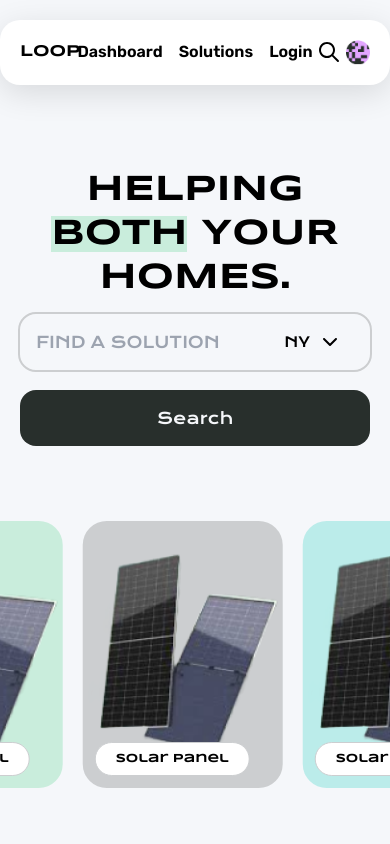
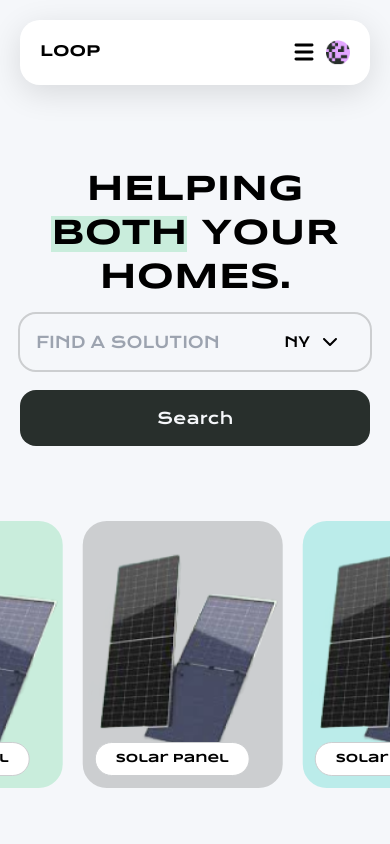
Before and after one commit to pranavkannepalli/loop, a Next.js app: page / in a window 390 px wide. Shown: the top 844 px of the page. Built offline with nearby package versions, Linux system fonts and the light colour scheme.

Commit message:
Made navbar responsive

```diff
--- a/components/Navbar/index.js
+++ b/components/Navbar/index.js
@@ -1,28 +1,46 @@
+"use client";
+
 import Link from "next/link";
 import Icon from "../Icon";
 import Image from "next/image";
+import { AnimatePresence, motion } from "framer-motion";
+import { useState } from "react";
 
 export default function Navbar() {
+	const [showMenu, changeShowMenu] = useState(false);
+
 	return (
-		<div className="absolute w-full flex flex-col items-center justify-center top-[20px]">
-			<nav className="bg-white-100 rounded-[20px] shadow-card w-full layout">
-				<div className="!py-5 grid grid-cols-5 items-center">
-					<Link href="/">
+		<>
+			<nav style={{
+				width: "min(1440px, calc(100vw - 40px)"
+			}} className="z-40 fixed top-[20px] bg-white-100 rounded-[20px] shadow-card max-w-[1440px] left-[50%] translate-x-[-50%]">
+				<div className="!py-5 grid items-center">
+					<Link href="/" style={{ justifySelf: "flex-start", gridRow: 1 }}>
 						<h4>Loop</h4>
 					</Link>
-					<div className="flex flex-row gap-4 items-center justify-center col-span-3">
+					<div style={{ gridRow: 1}} className="hidden md:flex flex-row gap-4 items-center justify-self-center justify-center col-span-3">
 						<Link href="/dashboard">Dashboard</Link>
 						<Link href="/solutions">Solutions</Link>
 						<Link href="/login">Login</Link>
 					</div>
-					<div className="flex justify-end h-full items-center gap-[5px]">
-						<Icon name="search" />
+					<div style={{ gridRow: 1 }} className="justify-self-end flex justify-end h-full items-center gap-[10px]">
+						<Icon name="menu" className="md:hidden"  onClick={() => changeShowMenu(true)} />
 						<Link href="/dashboard">
 							<Image alt="Profile Picture" src="/User.png" height={24} width={24} />
 						</Link>
 					</div>
 				</div>
 			</nav>
-		</div>
+			<AnimatePresence>
+				{showMenu &&
+					<motion.div initial={{ opacity: 0}} animate={{ opacity: 1 }} exit={{ opacity: 0}} className="z-50 t-0 fixed w-full h-full gap-[20px] bg-white-100 flex flex-col items-center justify-center">
+						<Icon name="add" className="absolute top-[20px] right-[20px]" style={{ transform: "rotate(45deg)"}} onClick={() => changeShowMenu(false)}/>
+						<Link onClick={() => changeShowModal(false)} href="/dashboard"><h3>Dashboard</h3>	</Link>
+						<Link onClick={() => changeShowModal(false)} href="/solutions"><h3>Solutions</h3></Link>
+						<Link onClick={() => changeShowModal(false)} href="/login"><h3>Login</h3></Link>
+					</motion.div>
+				}
+			</AnimatePresence>
+			</>
 	);
 }
```
